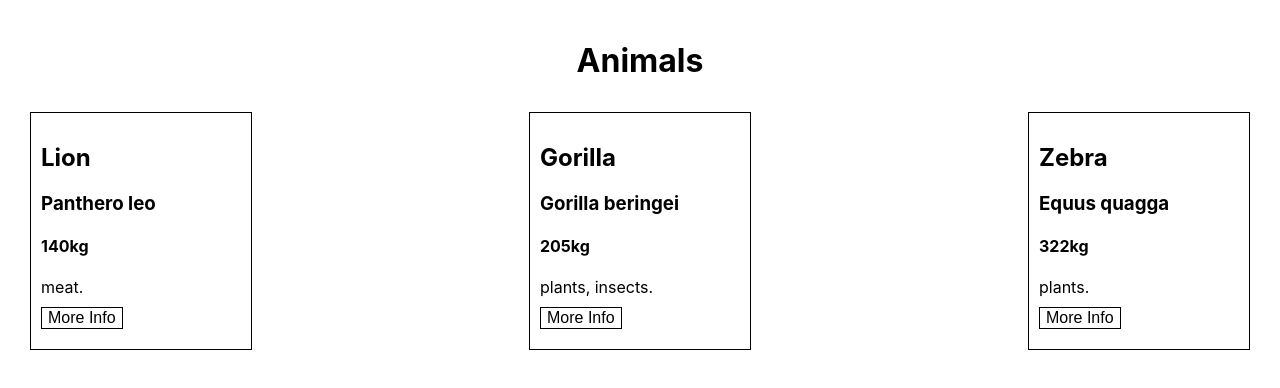
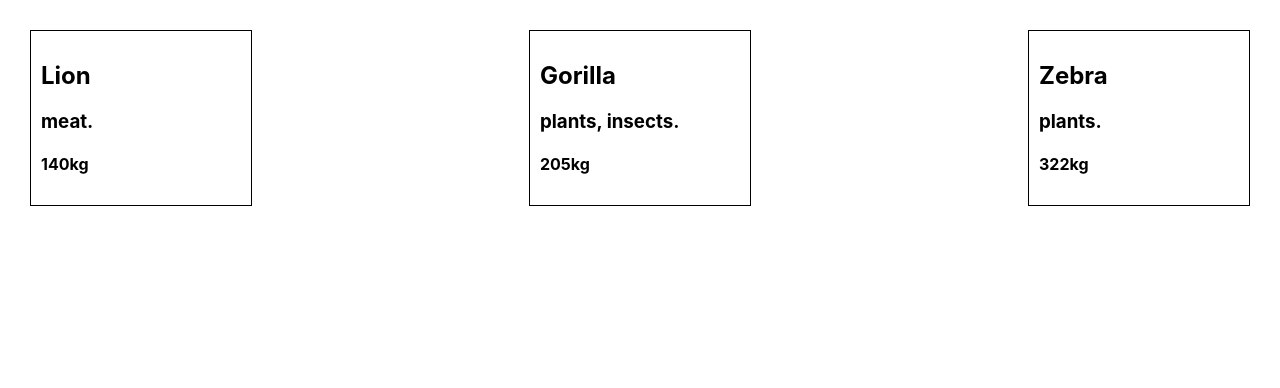
Before and after one commit to mohamedfazilk/react-hooks, a React (Create React App) app: page / in a window 1280 px wide. Shown: the top 388 px of the page. Built offline with nearby package versions, Linux system fonts and the light colour scheme.

Commit message:
place the arguments directly and loop over the map in App

```diff
--- a/src/App.js
+++ b/src/App.js
@@ -3,33 +3,23 @@ import data from "./components/data";
 import AnimalCard from "./components/Animalcard/AnimalCard";
 
 
-const showAdditional = (additional) => {
-  const alertInformation = Object.entries(additional)
-    .map(information => `${information[0]}: ${information[1]}`)
-    .join('\n');
-  alert(alertInformation)
-}
+
 
 function App() {
 
   return (
     <div className="wrapper">
-      <h1>Animals</h1>
       {data.map((animal) => {
         return (
-          <AnimalCard key={animal.name}
-          additional={animal.additional}
+          <AnimalCard
+            diet={animal.diet}
+            key={animal.name}
+            name={animal.name}
+            size={animal.size} />
+        )
+      })}
 
-            name={animal.name}
-            scientificName={animal.scientificName}
 
-            diet={animal.diet}
-             showAdditional={showAdditional}
-             size={animal.size}/>
-
-        )
-
-      })}
     </div>
   );
 }
--- a/src/components/Animalcard/AnimalCard.js
+++ b/src/components/Animalcard/AnimalCard.js
@@ -6,36 +6,26 @@ import PropTypes from 'prop-types';
 
 
 const AnimalCard = ({
-    additional,
+
     diet,
     name,
-    scientificName,
-    size,
-    showAdditional
+    size
+
 }) => {
 
     return (
         <div className='animal-wrapper'>
             <h2>  {name}</h2>
-            <h3>{scientificName}</h3>
+            <h3>{diet.join(', ')}.</h3>
             <h4>{size}kg</h4>
-
-            <div>{diet.join(', ')}.</div>
-            <button onClick={() => showAdditional(additional)}>More Info</button>
-
         </div>
     )
 }
 
 AnimalCard.propTypes = {
-    additional: PropTypes.shape({
-     link: PropTypes.string,
-     notes: PropTypes.string
-    }),
+
     diet: PropTypes.arrayOf(PropTypes.string).isRequired,
     name: PropTypes.string.isRequired,
-    scientificName: PropTypes.string.isRequired,
-    showAdditional: PropTypes.func.isRequired,
     size: PropTypes.number.isRequired,
     }
 
--- a/src/components/data.js
+++ b/src/components/data.js
@@ -11,9 +11,7 @@ const data = [
     scientificName: 'Gorilla beringei',
     size: 205,
     diet: ['plants', 'insects'],
-    additional: {
-    notes: 'This is the eastern gorilla. There is also a west  that is a different species.'
-    }
+
     },
 
     {
@@ -21,10 +19,7 @@ const data = [
     scientificName: 'Equus quagga',
     size: 322,
     diet: ['plants'],
-    additional: {
-    notes: 'There are three different species of zebra.',
-    link: 'https://en.wikipedia.org/wiki/Zebra'
-    }
+
 }
 ]
 export default  data
```
